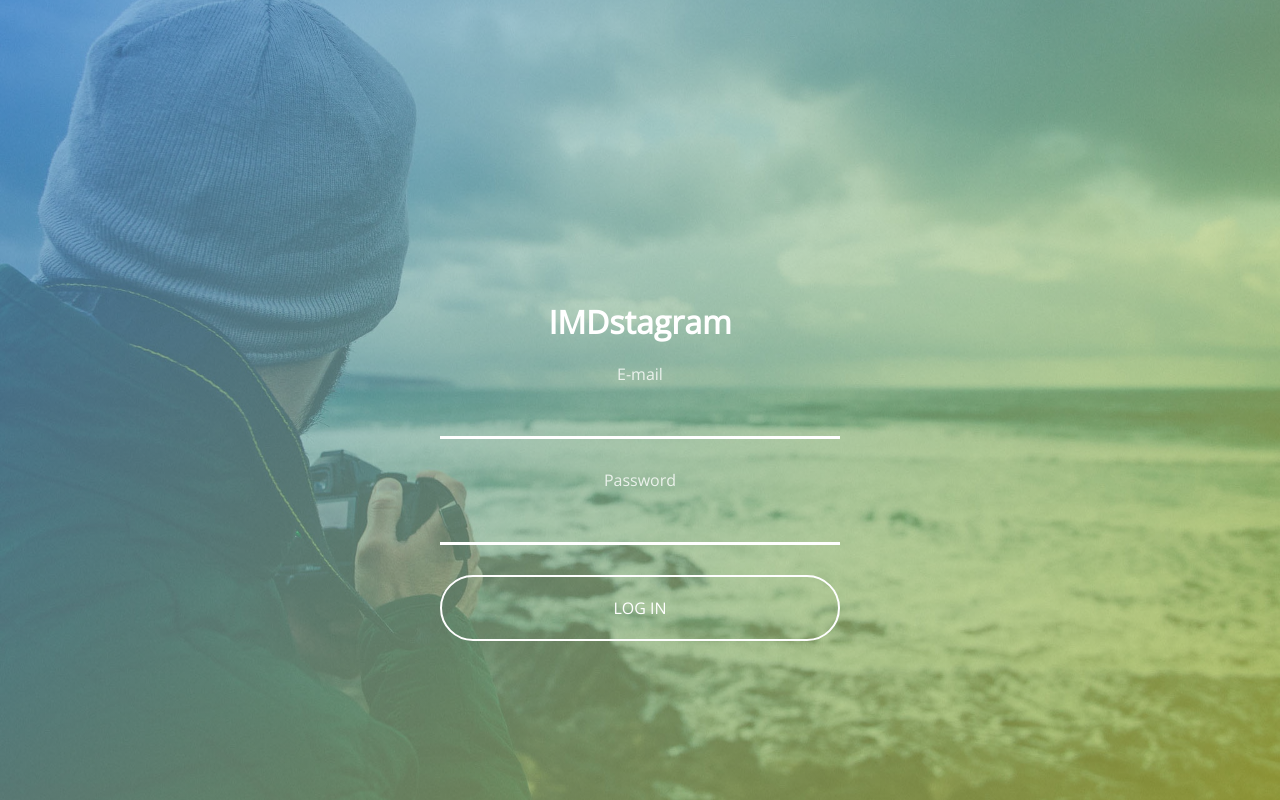
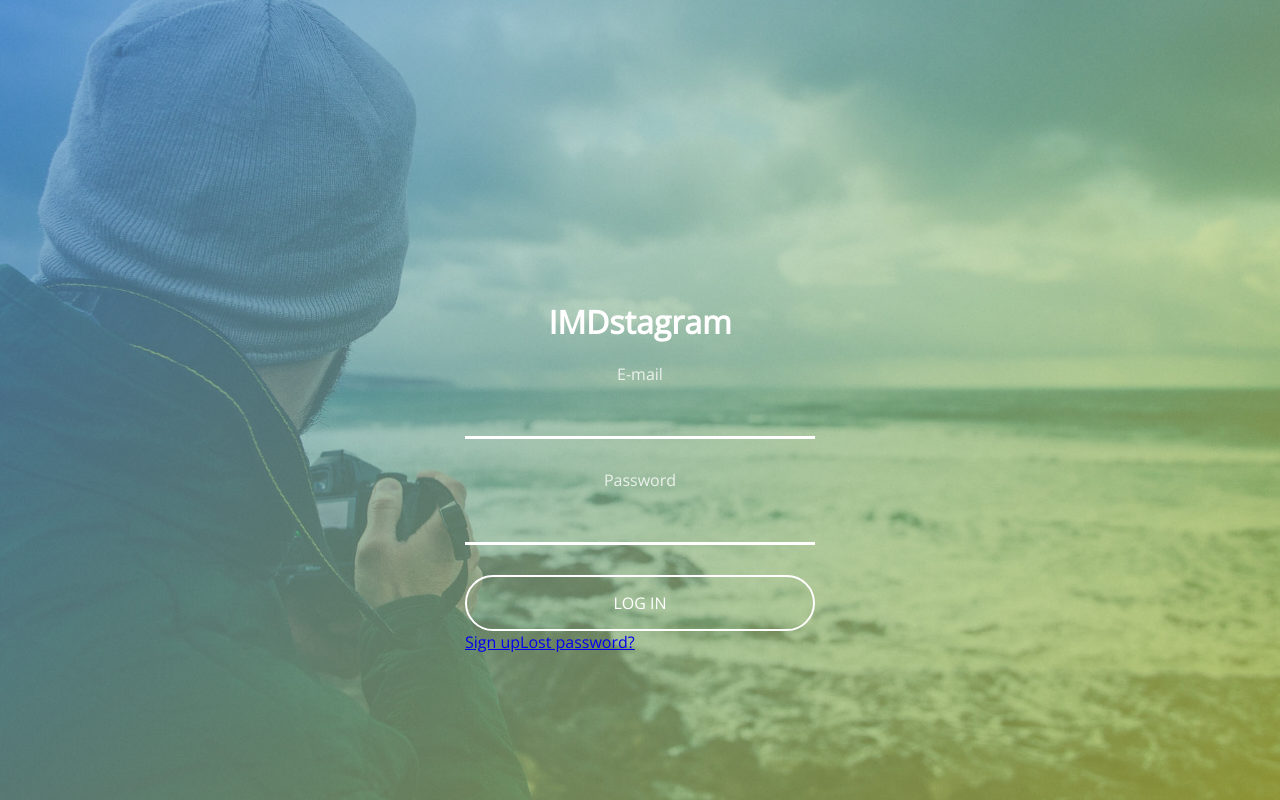
Before and after one commit to NickySomers/imd_php1_project, a PHP site: page /views/index.php in a window 1280 px wide. Run offline with PHP 8.4, Linux system fonts and the light colour scheme.

Commit message:
Changed some little things

```diff
--- a/css/style.css
+++ b/css/style.css
@@ -54,12 +54,11 @@ body
 
 .login
 {
-	width: 400px;
+	width: 350px;
 	height: 200px;
 	position: relative;
 	z-index: 99999;
 	margin: 0 auto;
-	display: block;
 }
 
 .login label
@@ -92,7 +91,7 @@ body
 
 .button
 {
-	padding: 20px;
+	padding: 15px;
 	text-align: center;
 	background-color: transparent;
 	box-shadow: none;
--- a/index.php
+++ b/index.php
@@ -1,27 +1,3 @@
-<!DOCTYPE html>
-<html>
-	<head>
-		<title>IMDstagram</title>
-		<meta charset="utf-8">
-		<link rel="stylesheet" href="css/style.css">
-	</head>
-	<body class="home">
-		<div class="overlay"></div>
-		<div class="login">
-			<h1 class="logo">IMDstagram</h1>
-			<form action="" method="post">
-				<label for="email">E-mail</label>
-				<input type="text" name="email" class="textfield">
-				<label for="password">Password</label>
-				<input type="password" name="password" class="textfield">
-				<input type="submit" class="button" value="Log in">
-			</form>
-			<div class="grid">
-				<div class="col">
-				</div>
-				<div class="col">
-				</div>
-			</div>
-		</div>
-	</body>
-</html>
+<?php
+	header("Location: views/index.php");
+?>
--- /dev/null
+++ b/views/index.php
@@ -0,0 +1,29 @@
+<!DOCTYPE html>
+<html>
+	<head>
+		<title>IMDstagram</title>
+		<meta charset="utf-8">
+		<link rel="stylesheet" href="../css/style.css">
+	</head>
+	<body class="home">
+		<div class="overlay"></div>
+		<div class="login">
+			<h1 class="logo">IMDstagram</h1>
+			<form action="" method="post">
+				<label for="email">E-mail</label>
+				<input type="text" name="login_email" class="textfield">
+				<label for="password">Password</label>
+				<input type="password" name="login_password" class="textfield">
+				<input type="submit" class="button" value="Log in">
+			</form>
+			<div class="grid">
+				<div class="col">
+					<a href="views/register.php">Sign up</a>
+				</div>
+				<div class="col">
+					<a href="views/lost_password.php">Lost password?</a>
+				</div>
+			</div>
+		</div>
+	</body>
+</html>
```
Also changed, not shown: 3 other files.
